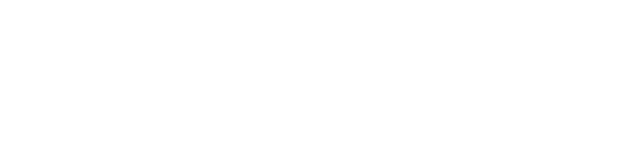
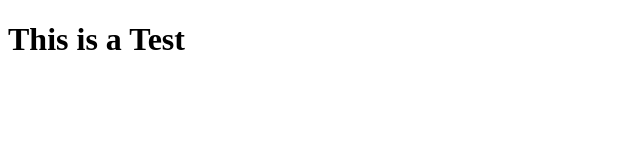
Before and after one commit to Varazi/sandbox-101, a plain HTML site: page index.html in a window 1280 px wide. Shown: the whole page, without its empty margins (0-640 px from the left). Drawn offline with Linux system fonts and the light colour scheme.

Commit message:
Update index.html
Sample title and h1 for viewability.

```diff
--- a/index.html
+++ b/index.html
@@ -1,3 +1,9 @@
 <!DOCTYPE html>
 <html>
+  <head>
+    <title>GitHub Training Grounds</title>
+  </head>
+  <body>
+    <h1>This is a Test</h1>
+  </body>
 </html>
```
